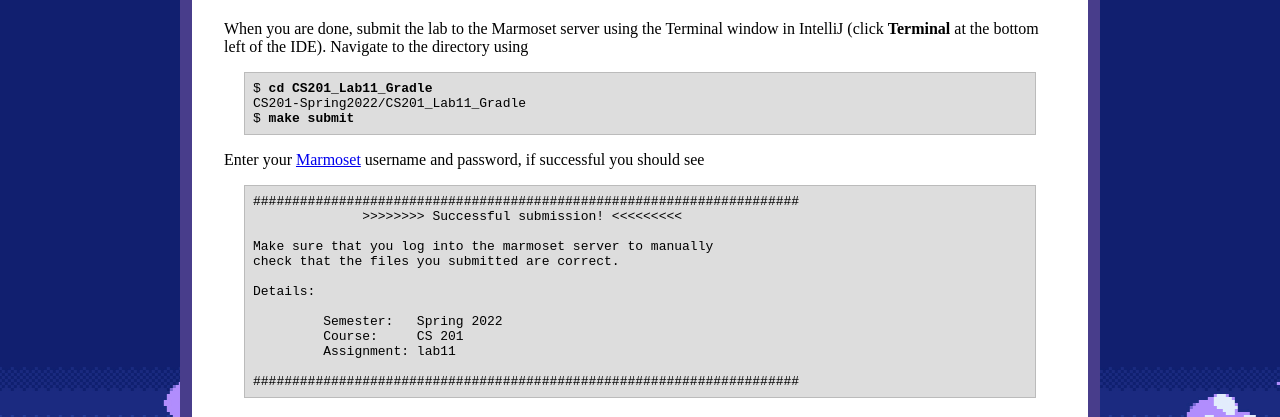
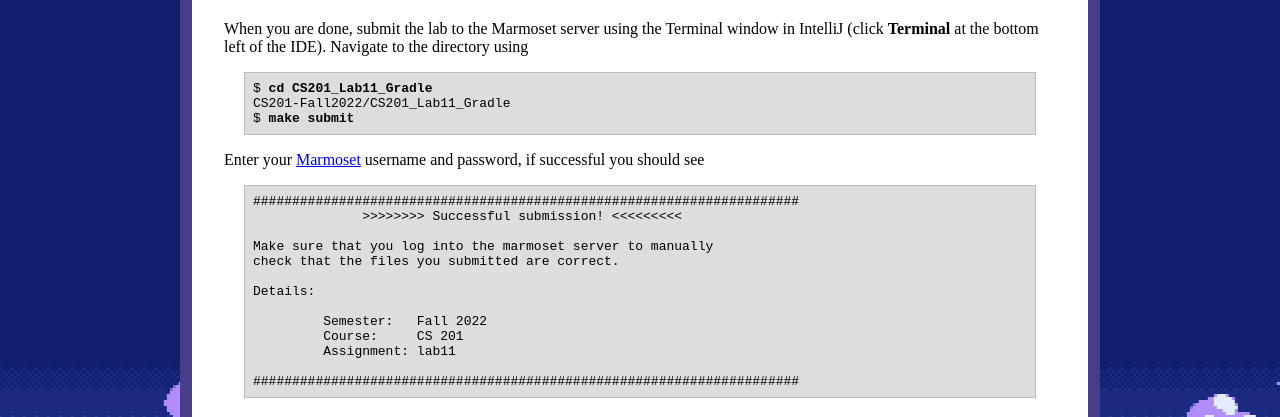
Before and after one commit to ycpcs/cs201-fall2022-102, a Jekyll site: the page built from labs/lab11.md, in a window 1280 px wide and 900 px high, scrolled down 1459 px. Shown: the part 418-835 px from the top of the window. Built offline with Jekyll 4.4.1, drawn with Linux system fonts in a browser that asks for light colours; some of the changed text lies outside the part shown.

Commit message:
corrected lab11

```diff
--- a/labs/lab11.md
+++ b/labs/lab11.md
@@ -5,7 +5,7 @@ title: "Lab 11: Using Generic Containers and Algorithms"
 
 ## Getting Started
 
-Download [CS201\_Lab11\_Gradle.zip](CS201_Lab11_Gradle.zip). Copy and extract the zip file into your **CS201-Spring2022** directory. Import it into your **CS201-Spring2022** IntelliJ project using
+Download [CS201\_Lab11\_Gradle.zip](CS201_Lab11_Gradle.zip). Copy and extract the zip file into your **CS201-Fall2022** directory. Import it into your **CS201-Fall2022** IntelliJ project using
 
 > **File&rarr;New&rarr;Module from Existing Sources...**
 
@@ -108,7 +108,7 @@ When you are done, submit the lab to the Marmoset server using the Terminal wind
 
 <pre>
 $ <b>cd CS201_Lab11_Gradle</b>
-CS201-Spring2022/CS201_Lab11_Gradle
+CS201-Fall2022/CS201_Lab11_Gradle
 $ <b>make submit</b>
 </pre>
 
@@ -123,7 +123,7 @@ check that the files you submitted are correct.
 
 Details:
 
-         Semester:   Spring 2022
+         Semester:   Fall 2022
          Course:     CS 201
          Assignment: lab11
 
```
